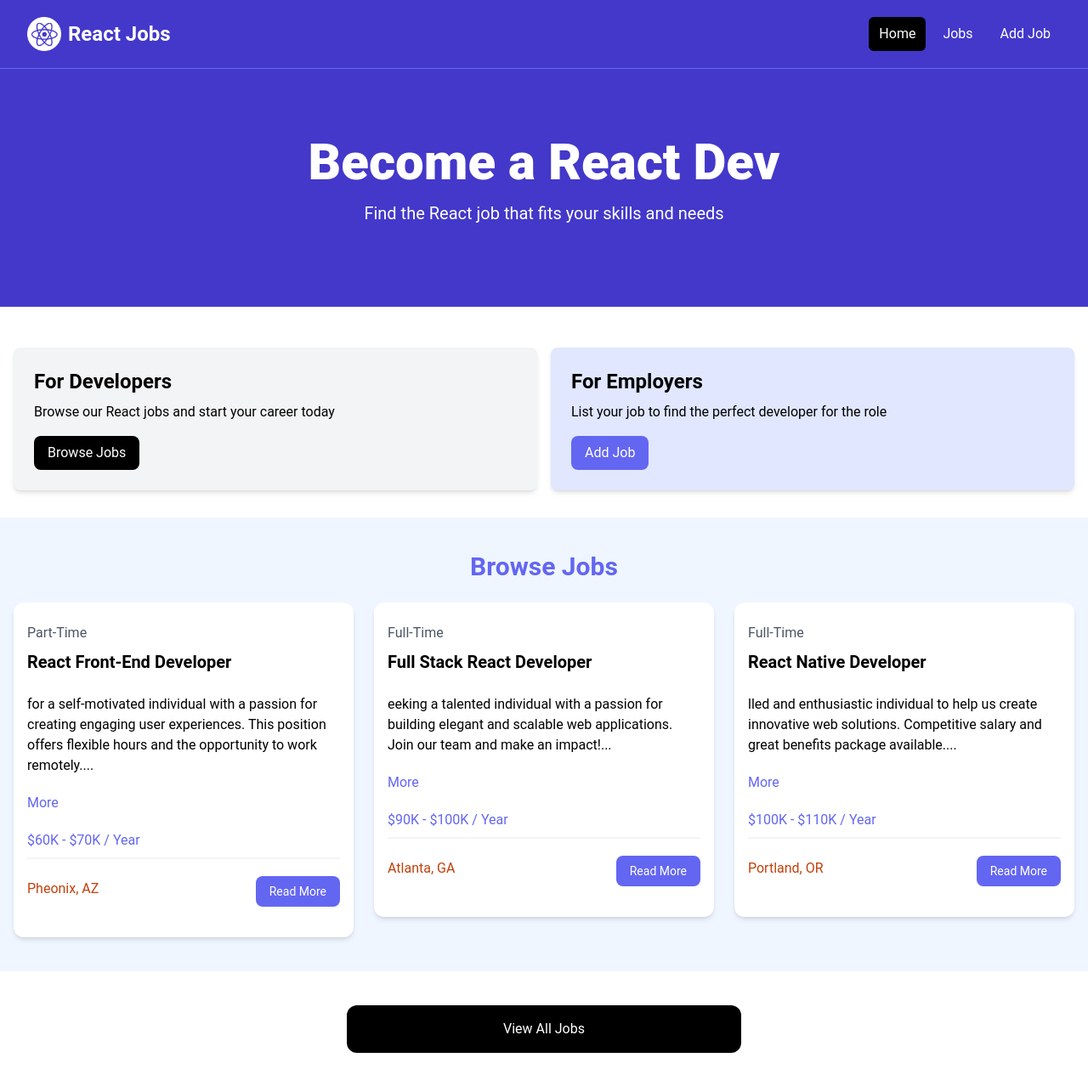
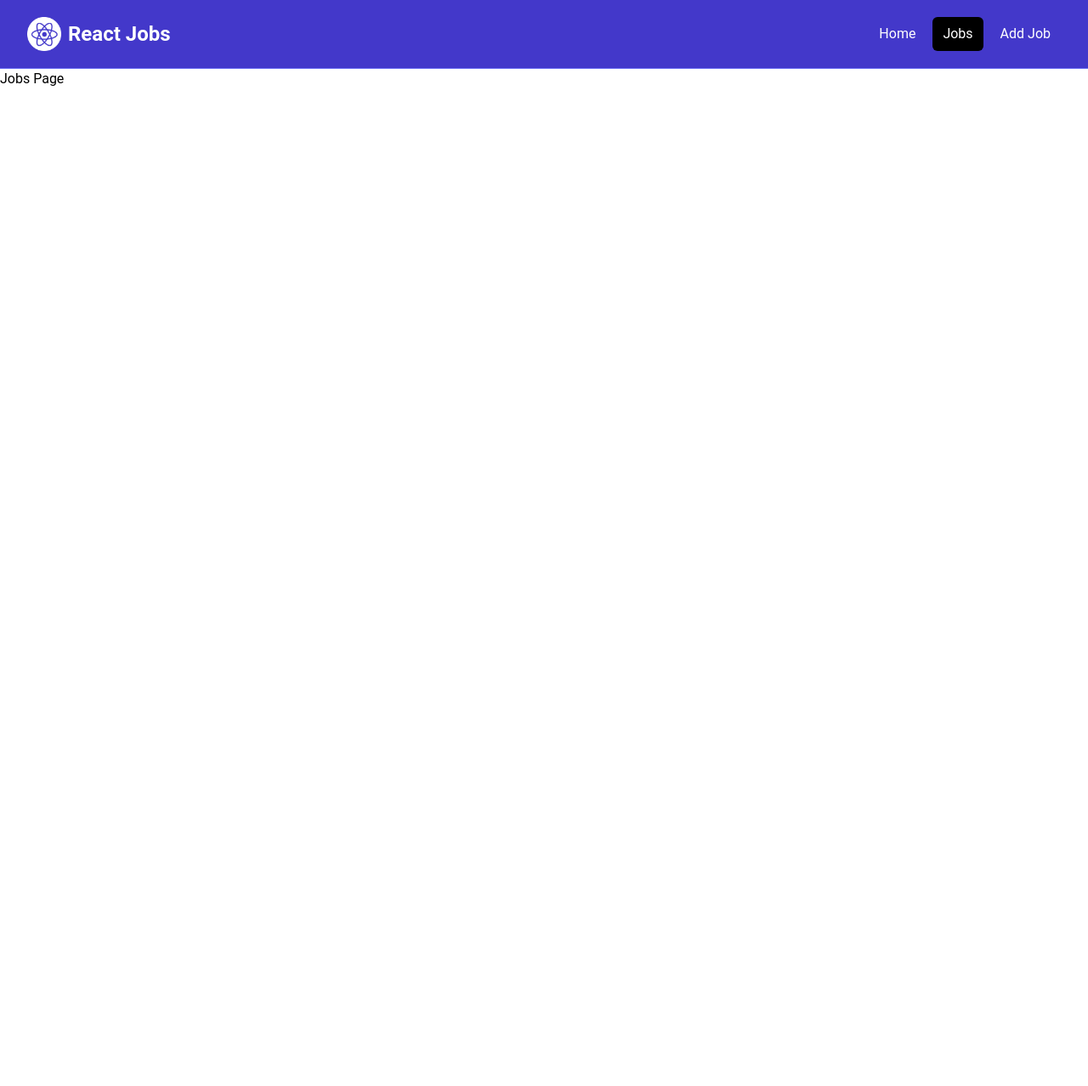
Before and after one commit to Shriii04/Job-Portal, a React (Vite) app: page /jobs in a window 1280 px wide. Shown: the whole page at 85% size. After the commit the page ends 800 px from the top, so only its background shows below. Built offline with nearby package versions, Linux system fonts and the light colour scheme.

Commit message:
Changes in Navbar and app

```diff
--- a/package.json
+++ b/package.json
@@ -14,8 +14,8 @@
     "i": "^0.3.7",
     "react": "^18.2.0",
     "react-dom": "^18.2.0",
-    "react-icons": "^5.0.1",
-    "react-router-dom": "^6.22.3",
+    "react-icons": "^5.4.0",
+    "react-router-dom": "^6.28.1",
     "react-spinners": "^0.13.8",
     "react-toastify": "^10.0.4"
   },
--- a/src/App.jsx
+++ b/src/App.jsx
@@ -1,20 +1,32 @@
+import { Route, createBrowserRouter,createRoutesFromElements, RouterProvider} from 'react-router-dom'
 import React from 'react'
-import Navbar from './components/Navbar'
-import Hero from './components/Hero'
-import HomeCards from './components/HomeCards'
-import JobListings from './components/JobListings'
-import ViewAllJobs from './ViewAllJobs'
+import HomePage from './pages/HomePage'
+import MainLayout from './Layouts/MainLayout'
+import JobsPage from './pages/JobsPage'
+import NotFoundPage from './pages/NotFoundPage'
+
+const router = createBrowserRouter(
+  createRoutesFromElements(
+  <Route path = '/' element={<MainLayout/>}>
+  <Route index element={<HomePage/>}/>
+  <Route path = '/jobs' element={<JobsPage/>}/>
+  <Route path = '*' element={<NotFoundPage/>}/>
+  </Route>
+)
+)
+
 const App = () => {
-  return (
-    <div>
-      <Navbar></Navbar>
-      <Hero ></Hero>
-      <HomeCards></HomeCards>
-      <JobListings></JobListings>
-      <ViewAllJobs></ViewAllJobs>
+  return <RouterProvider router={router}/>
+  // return (
+  //   <div>
+  //     <Navbar></Navbar>
+  //     <Hero ></Hero>
+  //     <HomeCards></HomeCards>
+  //     <JobListings></JobListings>
+  //     <ViewAllJobs></ViewAllJobs>
 
-    </div>
-  )
+  //   </div>
+  // )
 }
 
 export default App
--- /dev/null
+++ b/src/Layouts/MainLayout.jsx
@@ -0,0 +1,15 @@
+import { Outlet } from 'react-router-dom'
+import Navbar from '../components/Navbar'
+
+
+const MainLayout = () => {
+  return (
+    <div>
+        <Navbar/>
+        <Outlet/>
+
+    </div>
+  )
+}
+
+export default MainLayout
--- a/src/components/JobListing.jsx
+++ b/src/components/JobListing.jsx
@@ -1,12 +1,13 @@
 import React from 'react'
 import { useState } from 'react'
+import { FaMapMarker } from 'react-icons/fa'
 
 const JobListing = ({job}) => {
     const[showFullDescription,setShowFullDescription] = useState(false)
     let description = job.description
 
     if(!showFullDescription){
-        description = description.substring(90) + '...'
+        description = description.substring(0,90) + '...'
     }
   return (
     <div>
@@ -28,7 +29,7 @@ const JobListing = ({job}) => {
 
                   <div className="flex flex-col lg:flex-row justify-between mb-4">
                     <div className="text-orange-700 mb-3">
-                      <i className="fa-solid fa-location-dot text-lg"></i>
+                      <FaMapMarker className='inline text-lg  mb-1 mr-1'></FaMapMarker>
                       {job.location}
                     </div>
                     <a
--- a/src/components/Navbar.jsx
+++ b/src/components/Navbar.jsx
@@ -1,7 +1,12 @@
 import React from 'react'
 import logo from '../assets/images/logo.png'
+import { Link, NavLink } from 'react-router-dom'
 
 const Navbar = () => {
+
+  const LinkClass = ({isActive}) =>
+    isActive ? 'bg-black text-white hover:bg-gray-900 hover:text-white rounded-md px-3 py-2' :
+    'text-white hover:bg-gray-900 hover:text-white rounded-md px-3 py-2'
   return (
     <div>
       <nav className="bg-indigo-700 border-b border-indigo-500">
@@ -11,7 +16,7 @@ const Navbar = () => {
               className="flex flex-1 items-center justify-center md:items-stretch md:justify-start"
             >
               {/* Logo */}
-              <a className="flex flex-shrink-0 items-center mr-4" href="/index.html">
+              <NavLink className="flex flex-shrink-0 items-center mr-4" to="/index.html">
                 <img
                   className="h-10 w-auto"
                   src={ logo }
@@ -20,27 +25,18 @@ const Navbar = () => {
                 <span className="hidden md:block text-white text-2xl font-bold ml-2">
                   React Jobs
                 </span>
-              </a>
+              </NavLink>
               <div className="md:ml-auto">
                 <div className="flex space-x-2">
-                  <a
-                    href="/index.html"
-                    className="text-white bg-black hover:bg-gray-900 hover:text-white rounded-md px-3 py-2"
-                  >
+                  <NavLink to="/" className={LinkClass}>
                     Home
-                  </a>
-                  <a
-                    href="/jobs.html"
-                    className="text-white hover:bg-gray-900 hover:text-white rounded-md px-3 py-2"
-                  >
+                  </NavLink>
+                  <NavLink to="/jobs" className={LinkClass}>
                     Jobs
-                  </a>
-                  <a
-                    href="/add-job.html"
-                    className="text-white hover:bg-gray-900 hover:text-white rounded-md px-3 py-2"
-                  >
+                  </NavLink>
+                  <NavLink to="/add-job" className={LinkClass}>
                     Add Job
-                  </a>
+                  </NavLink>
                 </div>
               </div>
             </div>
--- a/src/ViewAllJobs.jsx
+++ b/src/components/ViewAllJobs.jsx
@@ -1,13 +1,11 @@
 import React from 'react'
+import { Link } from 'react-router-dom'
 
 const ViewAllJobs = () => {
   return (
     <div>
       <section className="m-auto max-w-lg my-10 px-6">
-        <a
-          href="/jobs"
-          class="block bg-black text-white text-center py-4 px-6 rounded-xl hover:bg-gray-700"
-          >View All Jobs</a>
+        <Link to="/jobs" class="block bg-black text-white text-center py-4 px-6 rounded-xl hover:bg-gray-700">View All Jobs</Link>
       </section>
     </div>
   )
--- /dev/null
+++ b/src/pages/HomePage.jsx
@@ -0,0 +1,18 @@
+import React from 'react'
+import Hero from '../components/Hero'
+import HomeCards from '../components/HomeCards'
+import JobListings from '../components/JobListings'
+import ViewAllJobs from '../components/ViewAllJobs'
+
+const HomePage = () => {
+  return (
+    <div>
+      <Hero/>
+      <HomeCards/>
+      <JobListings/>
+      <ViewAllJobs/>
+    </div>
+  )
+}
+
+export default HomePage
--- /dev/null
+++ b/src/pages/JobsPage.jsx
@@ -0,0 +1,11 @@
+import React from 'react'
+
+const JobsPage = () => {
+  return (
+    <div>
+      Jobs Page
+    </div>
+  )
+}
+
+export default JobsPage
--- /dev/null
+++ b/src/pages/NotFoundPage.jsx
@@ -0,0 +1,20 @@
+import React from 'react'
+import { FaExclamationTriangle } from 'react-icons/fa'
+import { Link } from 'react-router-dom'
+
+const NotFoundPage = () => {
+  return (
+    <div>
+       <section class="text-center flex flex-col justify-center items-center h-96">
+        <FaExclamationTriangle className='text-yellow-400 text-6xl mb-4'></FaExclamationTriangle>
+      <h1 class="text-6xl font-bold mb-4">404 Not Found</h1>
+      <p class="text-xl mb-5">This page does not exist</p>
+      <Link
+        to="/"
+        class="text-white bg-indigo-700 hover:bg-indigo-900 rounded-md px-3 py-2 mt-4">Go Back</Link>
+    </section>
+    </div>
+  )
+}
+
+export default NotFoundPage
```
Also changed, not shown: 1 other file (tests, documents, lock files or other folders).
